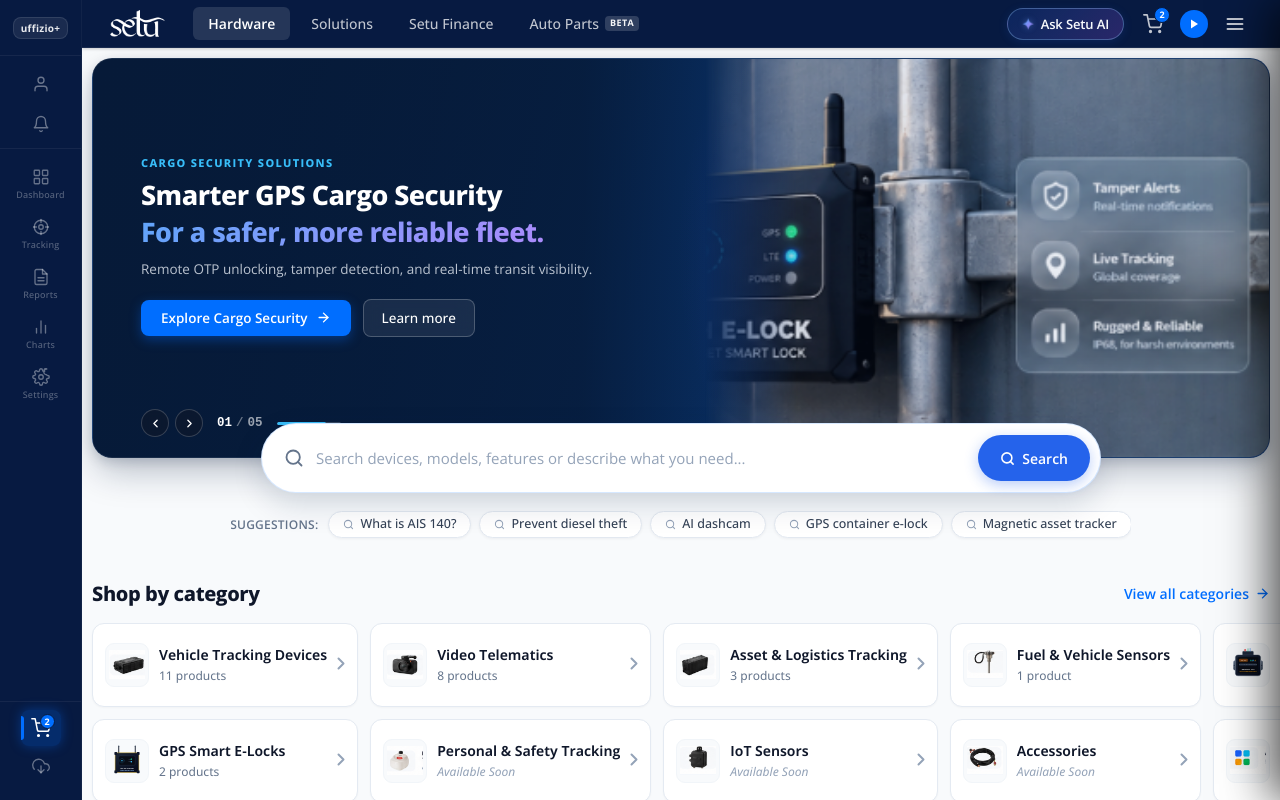
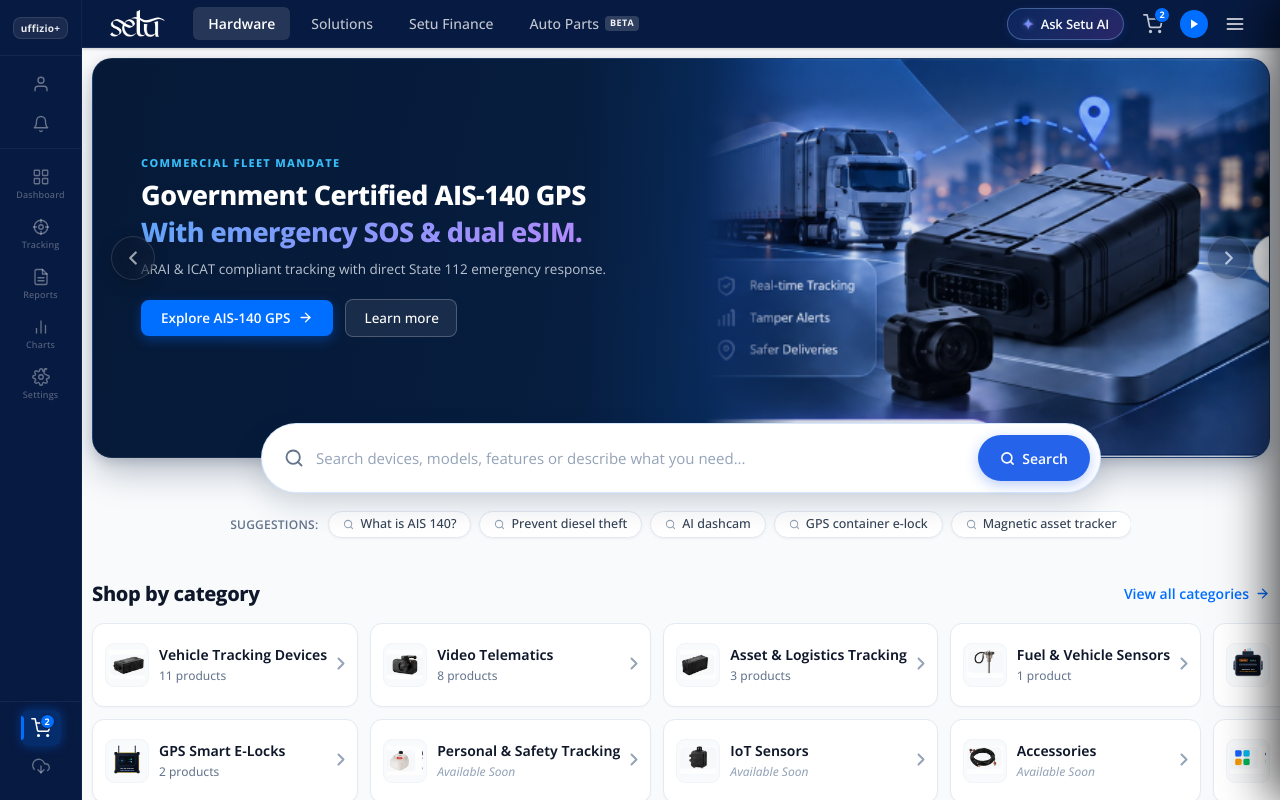
Before and after one commit to kinjal106/setu, a React (Vite) app: page / in a window 1280 px wide. Built offline with nearby package versions, Linux system fonts and the light colour scheme.

Commit message:
Auto-slide hero banner, add left and right side navigation, and remove bottom-left controls

```diff
--- a/src/pages/SetuHome/SetuHome.css
+++ b/src/pages/SetuHome/SetuHome.css
@@ -208,79 +208,62 @@
   transform: scale(1.015);
 }
 
-/* Minimal Slider Controls (Left-bottom aligned) */
-.dark-hero-slider__controls {
+/* Left & Right Side Navigation Chevron Buttons */
+.dark-hero-slider__side-nav {
   position: absolute;
-  bottom: 20px;
-  left: 48px;
-  z-index: 4;
-  display: flex;
-  align-items: center;
-  gap: 14px;
-}
-
-.dark-hero-slider__nav-btns {
-  display: flex;
-  align-items: center;
-  gap: 6px;
-}
-
-.dark-hero-slider__arrow-btn {
-  width: 28px;
-  height: 28px;
+  top: 50%;
+  transform: translateY(-50%);
+  width: 44px;
+  height: 44px;
   border-radius: 50%;
-  background: rgba(15, 23, 42, 0.65);
-  border: 1px solid rgba(255, 255, 255, 0.18);
+  background: rgba(15, 23, 42, 0.55);
+  backdrop-filter: blur(8px);
+  -webkit-backdrop-filter: blur(8px);
+  border: 1px solid rgba(255, 255, 255, 0.22);
   color: #FFFFFF;
   display: flex;
   align-items: center;
   justify-content: center;
   cursor: pointer;
-  transition: all 140ms ease;
-  backdrop-filter: blur(6px);
-}
-
-.dark-hero-slider__arrow-btn:hover {
-  background: #006EFF;
+  z-index: 10;
+  transition: all 180ms ease;
+  opacity: 0.6;
+  box-shadow: 0 4px 16px rgba(0, 0, 0, 0.4);
+  padding: 0;
+}
+
+.dark-hero-slider:hover .dark-hero-slider__side-nav {
+  opacity: 0.9;
+}
+
+.dark-hero-slider__side-nav:hover {
+  opacity: 1 !important;
+  background: rgba(0, 110, 255, 0.9);
   border-color: #006EFF;
-  transform: scale(1.08);
-}
-
-.dark-hero-slider__counter {
-  display: flex;
-  align-items: center;
-  gap: 4px;
-  font-size: 12.5px;
-  font-weight: 600;
-  font-family: monospace, sans-serif;
-  color: #FFFFFF;
-}
-
-.dark-hero-slider__current-num {
-  color: #FFFFFF;
-}
-
-.dark-hero-slider__divider {
-  color: rgba(255, 255, 255, 0.4);
-}
-
-.dark-hero-slider__total-num {
-  color: rgba(255, 255, 255, 0.6);
-}
-
-.dark-hero-slider__progress-track {
-  width: 64px;
-  height: 3px;
-  background: rgba(255, 255, 255, 0.2);
-  border-radius: 2px;
-  overflow: hidden;
-}
-
-.dark-hero-slider__progress-fill {
-  height: 100%;
-  background: #38BDF8;
-  border-radius: 2px;
-  transition: width 50ms linear;
+  transform: translateY(-50%) scale(1.1);
+  box-shadow: 0 6px 22px rgba(0, 110, 255, 0.45);
+}
+
+.dark-hero-slider__side-nav--prev {
+  left: 18px;
+}
+
+.dark-hero-slider__side-nav--next {
+  right: 18px;
+}
+
+@media (max-width: 640px) {
+  .dark-hero-slider__side-nav {
+    width: 36px;
+    height: 36px;
+    opacity: 0.8;
+  }
+  .dark-hero-slider__side-nav--prev {
+    left: 10px;
+  }
+  .dark-hero-slider__side-nav--next {
+    right: 10px;
+  }
 }
 
 /* ────────────────────────────────────────────────────────────
--- a/src/pages/SetuHome/SetuHome.jsx
+++ b/src/pages/SetuHome/SetuHome.jsx
@@ -337,34 +337,24 @@ function DarkHeroBannerSlider({ onLearnMore, isSearchActive }) {
   const navigate = useNavigate();
   const [currentSlide, setCurrentSlide] = useState(0);
   const [isPaused, setIsPaused] = useState(false);
-  const [progress, setProgress] = useState(0);
-  const autoRotateMs = 7000;
-  const progressStepMs = 50;
+  const autoRotateMs = 5000;
 
   useEffect(() => {
     if (isPaused || isSearchActive) return;
 
-    const progressInterval = setInterval(() => {
-      setProgress((prev) => {
-        if (prev >= 100) {
-          setCurrentSlide((slide) => (slide + 1) % HERO_SLIDES.length);
-          return 0;
-        }
-        return prev + (progressStepMs / autoRotateMs) * 100;
-      });
-    }, progressStepMs);
-
-    return () => clearInterval(progressInterval);
+    const timer = setInterval(() => {
+      setCurrentSlide((prev) => (prev + 1) % HERO_SLIDES.length);
+    }, autoRotateMs);
+
+    return () => clearInterval(timer);
   }, [isPaused, isSearchActive]);
 
   const nextSlide = () => {
     setCurrentSlide((prev) => (prev + 1) % HERO_SLIDES.length);
-    setProgress(0);
   };
 
   const prevSlide = () => {
     setCurrentSlide((prev) => (prev - 1 + HERO_SLIDES.length) % HERO_SLIDES.length);
-    setProgress(0);
   };
 
   const slide = HERO_SLIDES[currentSlide];
@@ -377,6 +367,38 @@ function DarkHeroBannerSlider({ onLearnMore, isSearchActive }) {
     >
       {/* Background ambient lighting */}
       <div className="dark-hero-slider__glow" />
+
+      {/* Left side navigation arrow button */}
+      <button
+        type="button"
+        className="dark-hero-slider__side-nav dark-hero-slider__side-nav--prev"
+        onClick={(e) => {
+          e.stopPropagation();
+          prevSlide();
+        }}
+        aria-label="Previous slide"
+        title="Previous slide"
+      >
+        <svg width="22" height="22" viewBox="0 0 24 24" fill="none" stroke="currentColor" strokeWidth="2.5" strokeLinecap="round" strokeLinejoin="round">
+          <polyline points="15 18 9 12 15 6" />
+        </svg>
+      </button>
+
+      {/* Right side navigation arrow button */}
+      <button
+        type="button"
+        className="dark-hero-slider__side-nav dark-hero-slider__side-nav--next"
+        onClick={(e) => {
+          e.stopPropagation();
+          nextSlide();
+        }}
+        aria-label="Next slide"
+        title="Next slide"
+      >
+        <svg width="22" height="22" viewBox="0 0 24 24" fill="none" stroke="currentColor" strokeWidth="2.5" strokeLinecap="round" strokeLinejoin="round">
+          <polyline points="9 18 15 12 9 6" />
+        </svg>
+      </button>
 
       {/* Slide Body Layout: 45% Content / 55% Visual */}
       <div className="dark-hero-slider__body">
@@ -427,50 +449,16 @@ function DarkHeroBannerSlider({ onLearnMore, isSearchActive }) {
         </div>
 
         {/* Right Visual Area */}
-        <div className="dark-hero-slider__visual">
+        <div
+          className="dark-hero-slider__visual"
+          onClick={nextSlide}
+          title="Click to next slide"
+          style={{ cursor: 'pointer' }}
+        >
           <img
             src={getAssetUrl(slide.visualImg)}
             alt={slide.visualAlt}
             className="dark-hero-slider__image"
-          />
-        </div>
-      </div>
-
-      {/* Minimal Slider Controls (Left-bottom aligned) */}
-      <div className="dark-hero-slider__controls">
-        <div className="dark-hero-slider__nav-btns">
-          <button
-            type="button"
-            className="dark-hero-slider__arrow-btn"
-            onClick={prevSlide}
-            aria-label="Previous slide"
-          >
-            <svg width="13" height="13" viewBox="0 0 24 24" fill="none" stroke="currentColor" strokeWidth="2.4" strokeLinecap="round" strokeLinejoin="round">
-              <path d="m15 18-6-6 6-6" />
-            </svg>
-          </button>
-          <button
-            type="button"
-            className="dark-hero-slider__arrow-btn"
-            onClick={nextSlide}
-            aria-label="Next slide"
-          >
-            <svg width="13" height="13" viewBox="0 0 24 24" fill="none" stroke="currentColor" strokeWidth="2.4" strokeLinecap="round" strokeLinejoin="round">
-              <path d="m9 18 6-6-6-6" />
-            </svg>
-          </button>
-        </div>
-
-        <div className="dark-hero-slider__counter">
-          <span className="dark-hero-slider__current-num">0{currentSlide + 1}</span>
-          <span className="dark-hero-slider__divider">/</span>
-          <span className="dark-hero-slider__total-num">0{HERO_SLIDES.length}</span>
-        </div>
-
-        <div className="dark-hero-slider__progress-track">
-          <div
-            className="dark-hero-slider__progress-fill"
-            style={{ width: `${progress}%` }}
           />
         </div>
       </div>
```
